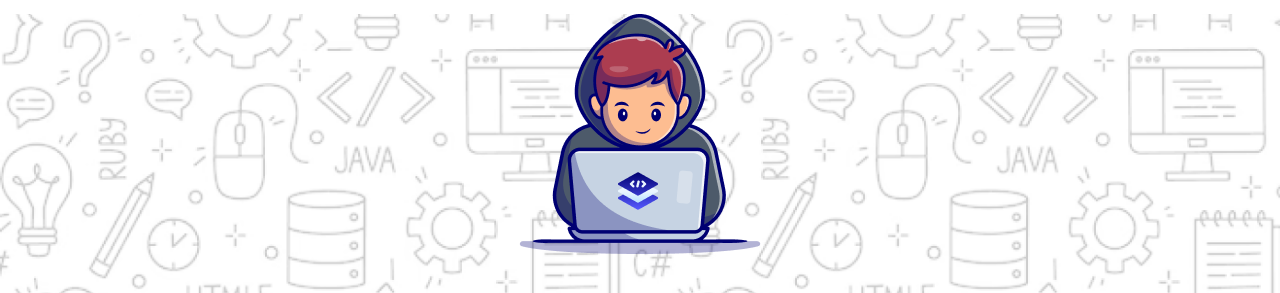
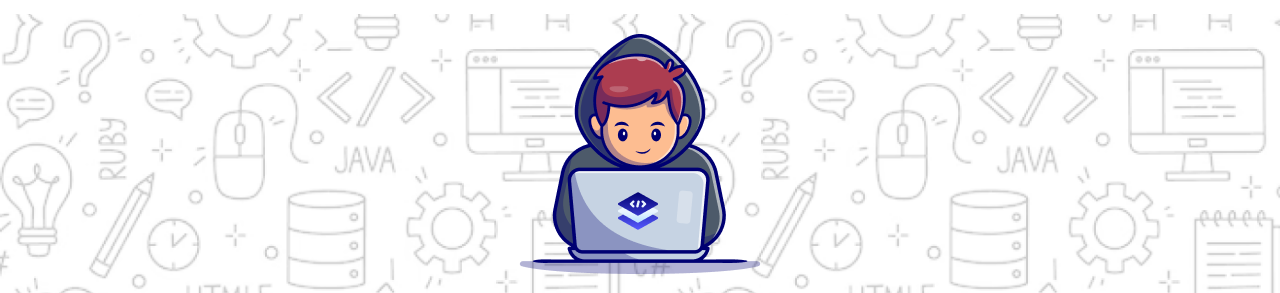
Before and after one commit to ibrahim-coders/Assingnment-1, a plain HTML site: page index.html in a window 1280 px wide. Shown: the part 107-400 px from the top of the page. Drawn offline with nearby package versions, Linux system fonts and the light colour scheme.

Commit message:
final project

```diff
--- a/style.css
+++ b/style.css
@@ -43,6 +43,9 @@ background-repeat: no-repeat;
   height: 550px;
   margin: 0 auto;
   text-align: center;
+}
+.cover-img-content img{
+  padding-top: 20px;
 }
 .cover-img-content h2{
   font-size: 48px;
```
